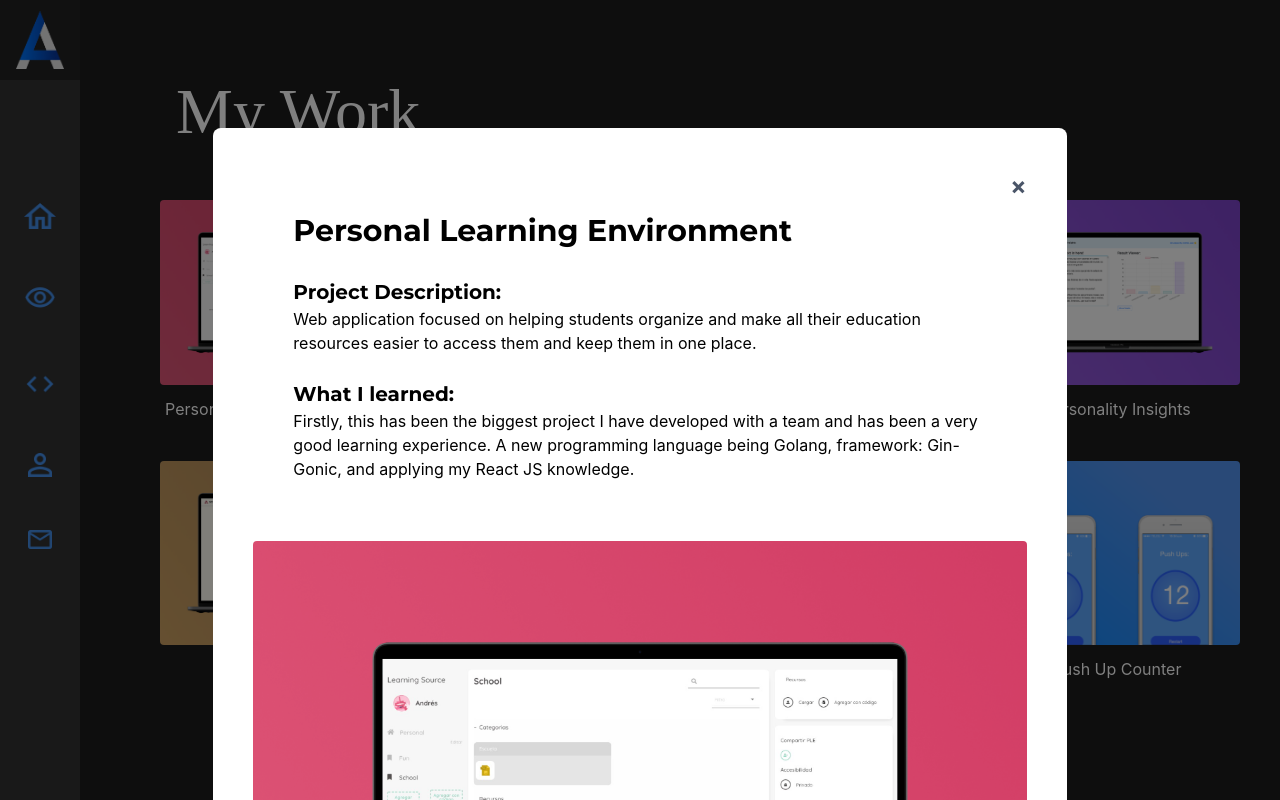
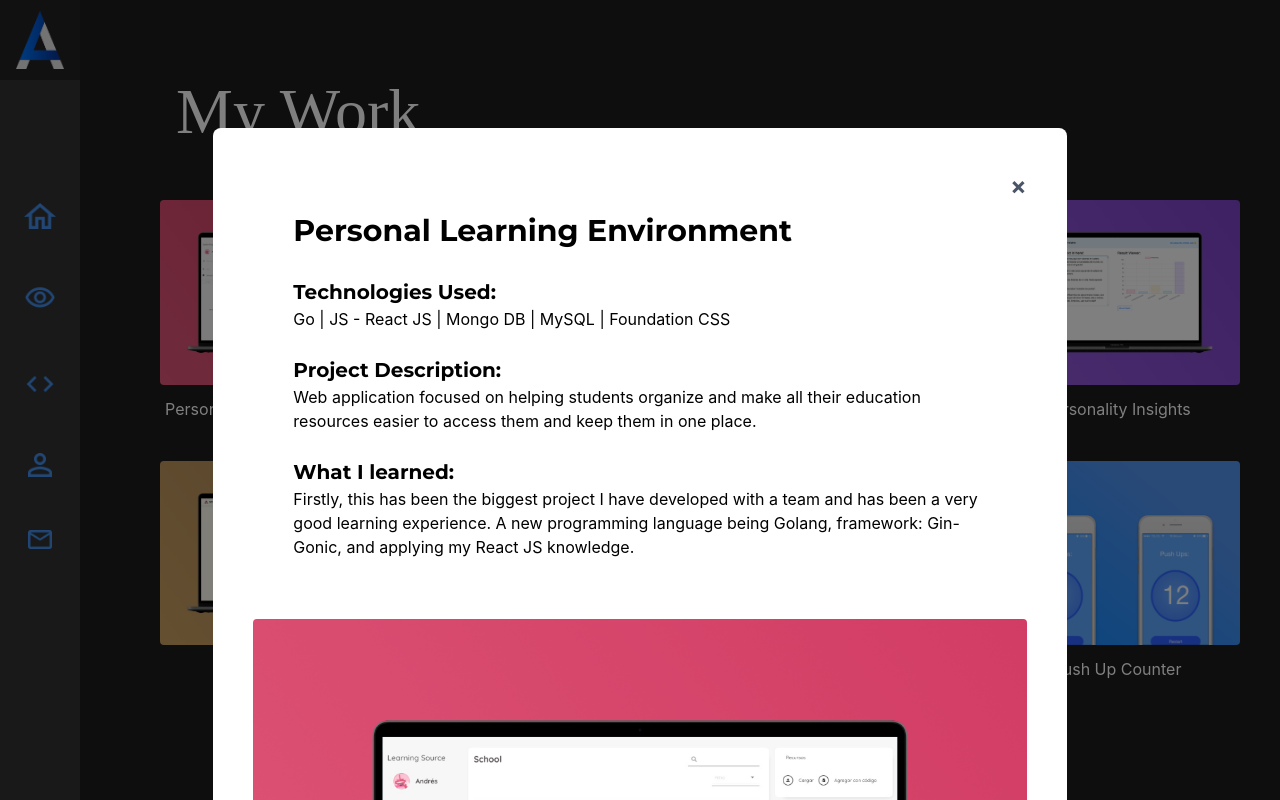
Before and after one commit to Pixele9/Personal-Portfolio, a React (Create React App) app: page /projects in a window 1280 px wide. Both pictures are taken after a click on the element 283 px from the left and 292 px from the top of the page. Built offline with nearby package versions, Linux system fonts and the light colour scheme; a web font is replaced by a local one.

Commit message:
*finished* My Work page

```diff
--- a/src/Components/ProjectModal.js
+++ b/src/Components/ProjectModal.js
@@ -26,6 +26,8 @@ export default function ProjectModal(props) {
 				<span className="close float-right font-bold text-gray-700 text-2xl cursor-pointer hover:text-black" onClick={_closeModal}>&times;</span>
 				<div className="p-5 sm:p-10">
 					<h1 className="font-bold text-3xl montserrat">{ props.projectName }</h1>
+					<h3 className="text-xl montserrat font-bold mt-6">Technologies Used:</h3>
+					<p>{ props.technologies}</p>
 					<h3 className="text-xl montserrat font-bold mt-6">Project Description:</h3>
 					<p>{ props.description }</p>
 					<h3 className="text-xl montserrat font-bold mt-6">What I learned:</h3>
--- a/src/Screens/MyWork.js
+++ b/src/Screens/MyWork.js
@@ -23,54 +23,63 @@ export default function MyWork() {
 		setModalState({showModal: true})
 	};
 
+	//TODO:  Add Technologies Used on Each project
 	const proj_info = [
 		{
 			"image": PLE,
 			"project_title": "Personal Learning Environment",
 			"description": "Web application focused on helping students organize and make all their education resources easier to access them and keep them in one place.",
-			"learned": "Firstly, this has been the biggest project I have developed with a team and has been a very good learning experience. A new programming language being Golang, framework: Gin-Gonic, and applying my React JS knowledge."
+			"learned": "Firstly, this has been the biggest project I have developed with a team and has been a very good learning experience. A new programming language being Golang, framework: Gin-Gonic, and applying my React JS knowledge.",
+			"technologies": "Go | JS - React JS | Mongo DB | MySQL | Foundation CSS"
 		},
 		{
 			"image": CorrelationCOVID,
 			"project_title": "Correlation COVID-19",
 			"description": "Web application showing correlation between patients health condition deaths. The input on the page will make a prediciton using my sklearn model showing the number of deaths at the end of the day based on previous data.",
-			"learned": "All the steps that take to clean a dataset, train and export a ML model to a web application. Better analysis on what data is the right one to train my data on."
+			"learned": "All the steps that take to clean a dataset, train and export a ML model to a web application. Better analysis on what data is the right one to train my data on.",
+			"technologies": "Flask | Scikit-Learn | JavaScript | Python | SCSS"
 		},
 		{
 			"image": GitHubClient,
 			"project_title": "GitHub Client",
 			"description": "GitHub Client made with WebPack, Bootstrap and GitHub's API allowing users to search a GitHub profile listing their information along with their repositories.",
-			"learned": "Better understanding on how WebPack works and its configuration. Use of GitHub API."
+			"learned": "Better understanding on how WebPack works and its configuration. Use of GitHub API.",
+			"technologies": "WebPack | Bootstrap | JavaScript"
 		},
 		{
 			"image": PersonalityInsights,
 			"project_title": "Personality Insights",
 			"description": "Web application that will show a persons personality traits using IBM Cloud AI, analyzing a minimum of 1,000 words to result in a great accuracy.",
-			"learned": "Use of IBM Cloud Infrastructure and consuming their API."
+			"learned": "Use of IBM Cloud Infrastructure and consuming their API.",
+			"technologies": "IBM Cloud | Flask | Python | Chart.JS | JavaScript"
 		},
 		{
 			"image": SocialApex,
 			"project_title": "Social Apex",
 			"description": "Social platform or forum for the videogame Apex Legends community, allowing users to create their profile post news, photos, rate posts and visualize player's stats form the game.",
-			"learned": "Consuming an API and DB modeling."
+			"learned": "Consuming an API and DB modeling.",
+			"technologies": "JS - React JS | Django | Python | MySQL"
 		},
 		{
 			"image": FlipIt,
 			"project_title": "FlipIt!",
 			"description": "Application for iOS and Android that allows users to make decisions based on randomness. A user can toss a coin or create a roulette that uses sockets so that your frinds can connect to the roulette you created and see the result live on each ones device.",
-			"learned": "Socket implementation. Learning Dart. Dart animation using 4D matrices."
+			"learned": "Socket implementation. Learning Dart. Dart animation using 4D matrices.",
+			"technologies": "Dart | Flutter | Django | Django Channels (Sockets)"
 		},
 		{
 			"image": LilyPad,
 			"project_title": "Lily Pad Motivation",
 			"description": "App that for iOS that its main goal was to inspre you when you opened the app, showing a famous quote and allowing the user to get more of them with a tap of a button. This was my first iOS applicaiton developed in Swift when I was 14 years old.",
-			"learned": "Learned the Swift programming language and Apple's App Store review process."
+			"learned": "Learned the Swift programming language and Apple's App Store review process.",
+			"technologies": "UIKit | Swift"
 		},
 		{
 			"image": PushUp,
 			"project_title": "Push Up Counter",
 			"description": "iOS app that lets you focus on doing push ups and not worring about how many have you done, since it uses the proximity sensor on the iPhone to count each repetition.",
-			"learned": "Use of different libraries for the iPhone peripherials and hone my skills on Swift."
+			"learned": "Use of different libraries for the iPhone peripherials and hone my skills on Swift.",
+			"technologies": "UIKit | Swift"
 		}
 	]
 
@@ -97,45 +106,13 @@ export default function MyWork() {
 								}}
 							/>
 						))}
-
-						{/* <ProjectGrid
-							image={PLE}
-							project_title="Personal Learning Environment"
-						/>
-						<ProjectGrid
-							image={CorrelationCOVID}
-							project_title="Correlation COVID-19"
-						/>
-						<ProjectGrid
-							image={GitHubClient}
-							project_title="GitHub Client"
-						/>
-						<ProjectGrid
-							image={PersonalityInsights}
-							project_title="Personality Insights"
-						/>
-						<ProjectGrid
-							image={SocialApex}
-							project_title="Social Apex"
-						/>
-						<ProjectGrid
-							image={FlipIt}
-							project_title="Flip It!"
-						/>
-						<ProjectGrid
-							image={LilyPad}
-							project_title="LilyPad Motivation"
-						/>
-						<ProjectGrid
-							image={PushUp}
-							project_title="Push Up Counter"
-						/> */}
 					{
 						// Render modal only if clicked on project
 						modalState.showModal ? (
 							<Modal
 								className="flex justify-center items-center"
 								image={proj_info[modalDetailID].image}
+								technologies={proj_info[modalDetailID].technologies}
 								projectName={proj_info[modalDetailID].project_title}
 								description={proj_info[modalDetailID].description}
 								learned={proj_info[modalDetailID].learned}
```
